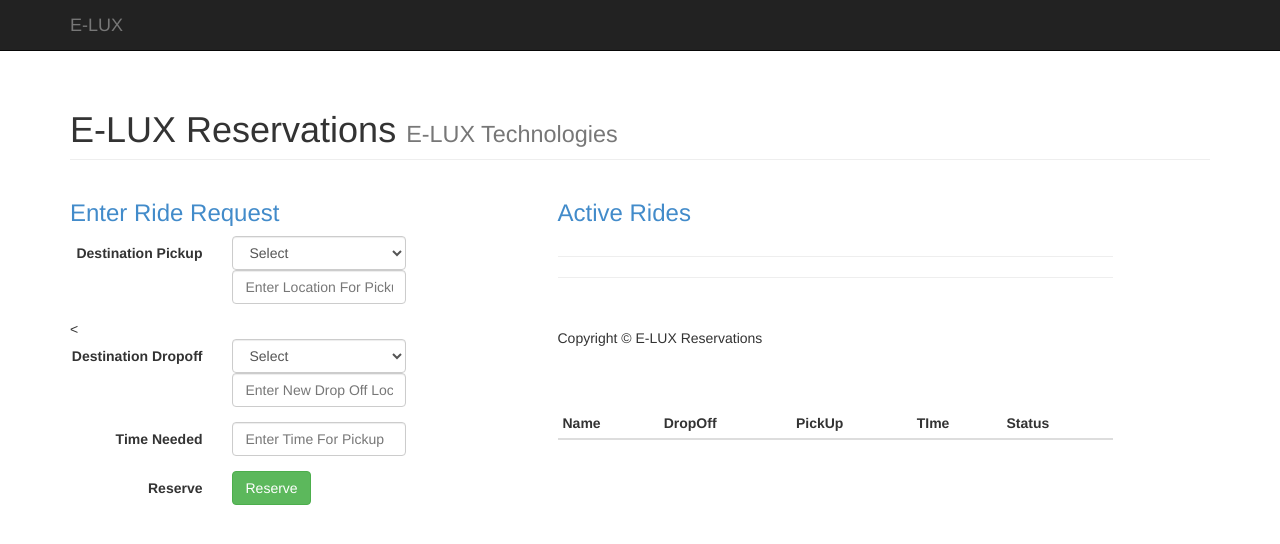
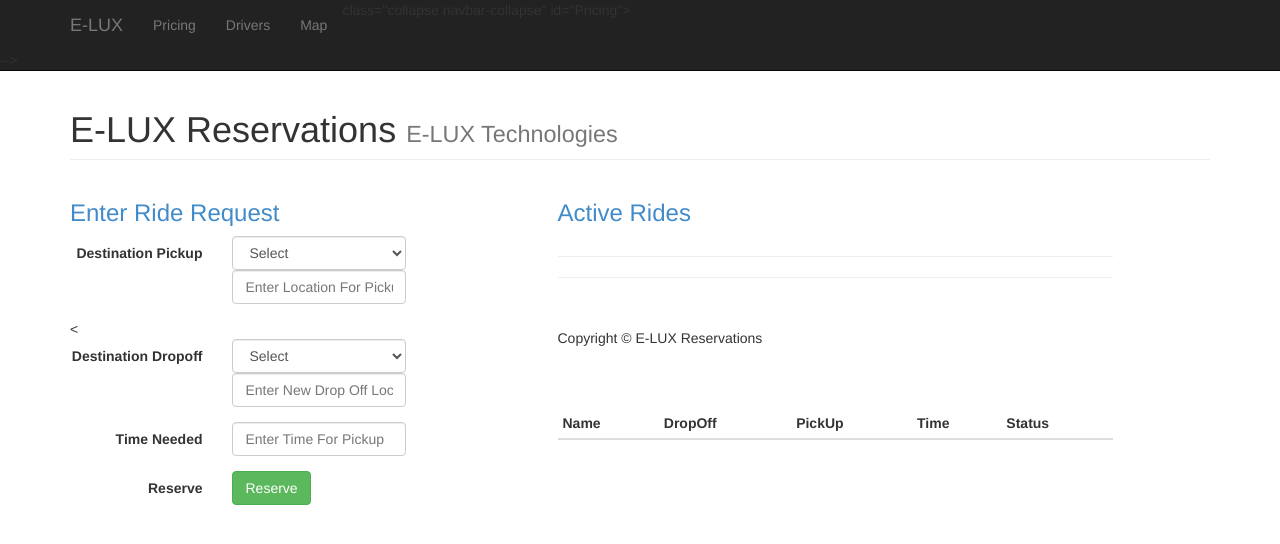
Before and after one commit to eluxtechnologies14/pubnubridesharing, a plain HTML site: page index.html in a window 1280 px wide. Drawn offline with Linux system fonts and the light colour scheme; a script that the page names is missing.

Commit message:
Update index.html

```diff
--- a/index.html
+++ b/index.html
@@ -42,17 +42,16 @@
                 </button>
                 <a class="navbar-brand" href="#">E-LUX</a>
             </div>
-            <!-- Collect the nav links, forms, and other content for toggling -->
-            <!-- <div class="collapse navbar-collapse" id="bs-example-navbar-collapse-1">
+             class="collapse navbar-collapse" id="Pricing">
                 <ul class="nav navbar-nav">
                     <li>
-                        <a href="#">About</a>
+                        <a href="#">Pricing</a>
                     </li>
                     <li>
-                        <a href="#">Services</a>
+                        <a href="#">Drivers</a>
                     </li>
                     <li>
-                        <a href="#">Contact</a>
+                        <a href="#">Map</a>
                     </li>
                 </ul>
             </div> -->
@@ -152,7 +151,7 @@
                       <th>Name</th>
                       <th>DropOff</th>
                       <th>PickUp</th>
-                      <th>TIme</th>
+                      <th>Time</th>
                       <th>Status</th>
                   </tr>
               </thead>
@@ -195,7 +194,7 @@
              channel : "ELUX Reservations",
              callback : function(m) {
                             console.log("recd", m);
-                            $("#PNub").append("<tr><td>Name</td><td>" + m.to + "</td><td>" + m.from + "</td><td>" + m.time + "</td><td></td></tr>"); },
+                            $("#PNub").append("<tr><td>ELUX Reservations</td><td>" + m.to + "</td><td>" + m.from + "</td><td>" + m.time + "</td><td></td></tr>"); },
              connect: function(m) { console.log("I'm subscribed!")}
              });
             console.log("I'm subscribing...");
```
